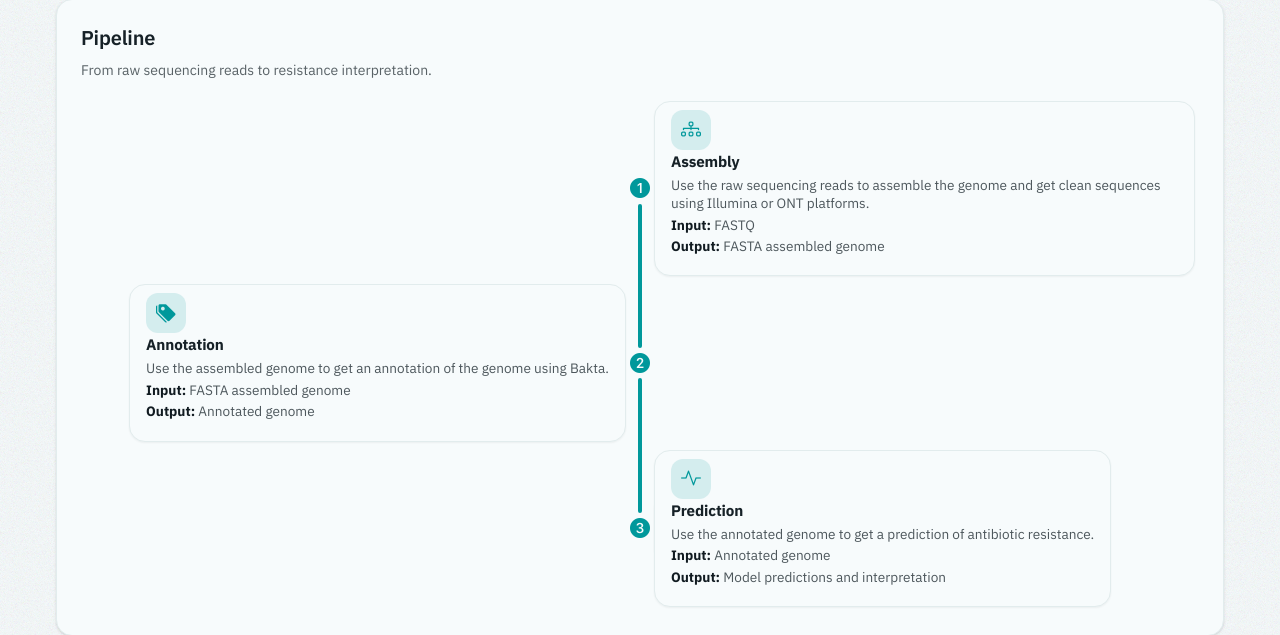
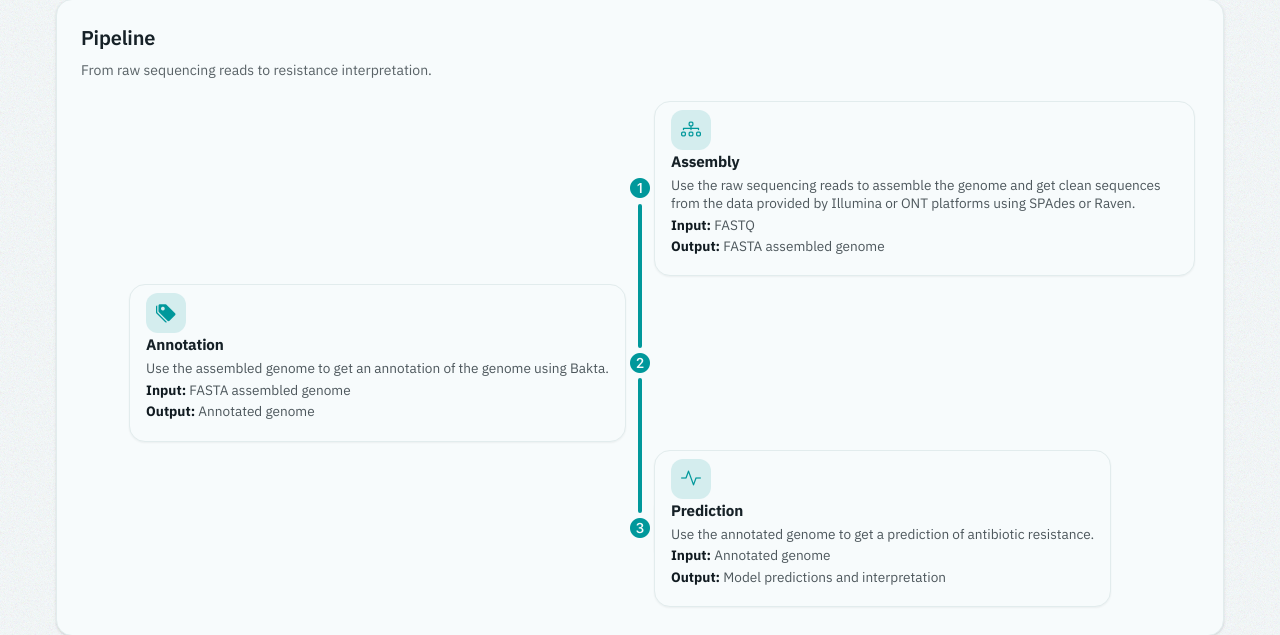
Before and after one commit to mquirosq/cocos, a Django app: page / in a window 1280 px wide. Shown: the part 604-1239 px from the top of the page. Run offline with Django 5.2, Linux system fonts and the light colour scheme; style sheets or scripts are compiled from the project's sources; parts of the project's set-up code (start-up, migrations or seed data) failed here and were passed over.

Commit message:
fix: clarify assembly description in home template

```diff
--- a/app/templates/home/home.html
+++ b/app/templates/home/home.html
@@ -80,7 +80,7 @@
 							<div class="home-cap-icon"><i class="bi bi-diagram-3"></i></div>
 							<div class="home-pipeline-content">
 								<h3>Assembly</h3>
-								<p>Use the raw sequencing reads to assemble the genome and get clean sequences using Illumina or ONT platforms.</p>
+								<p>Use the raw sequencing reads to assemble the genome and get clean sequences from the data provided by Illumina or ONT platforms using SPAdes or Raven.</p>
 								<p><strong>Input:</strong> FASTQ</p>
 								<p><strong>Output:</strong> FASTA assembled genome</p>
 							</div>
```
